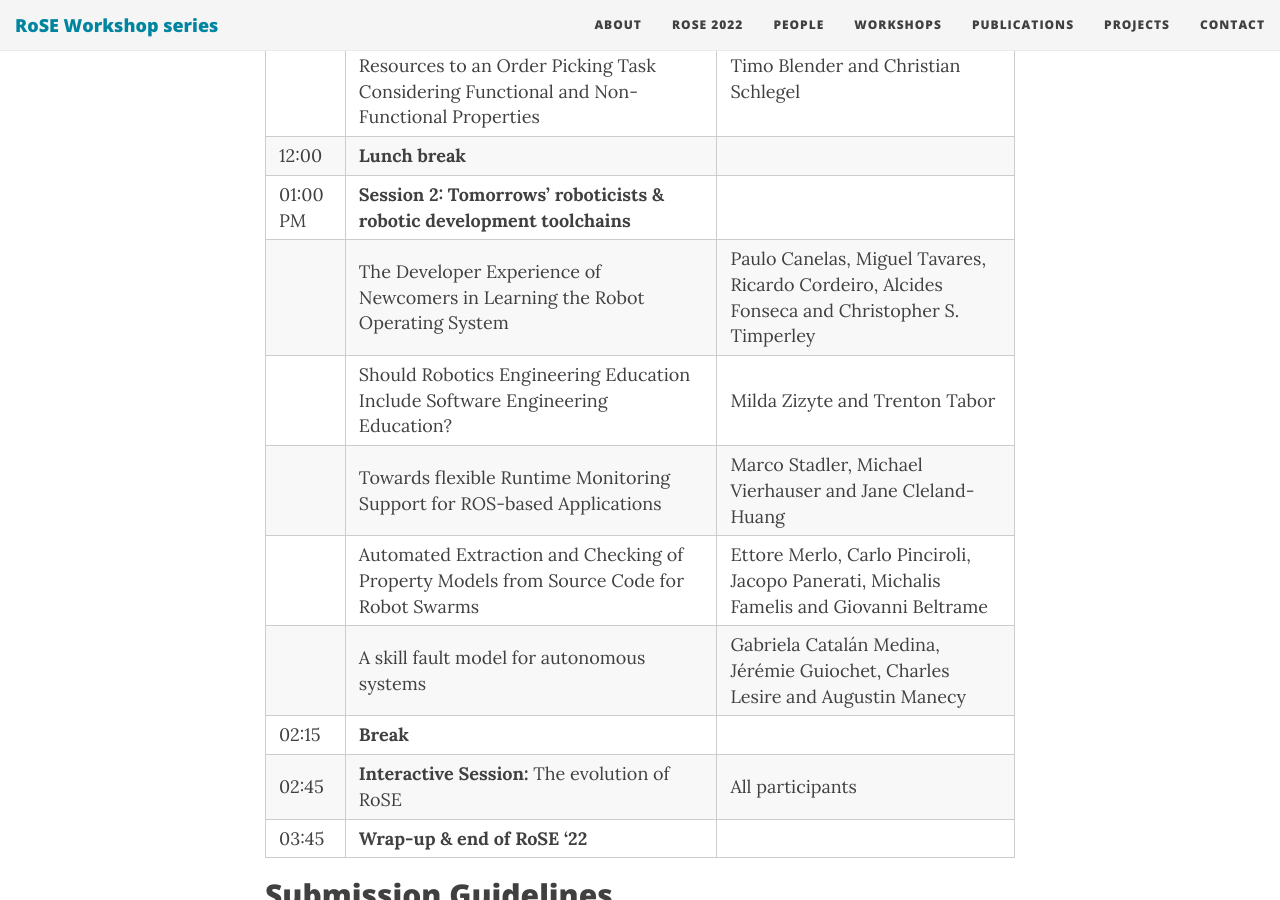
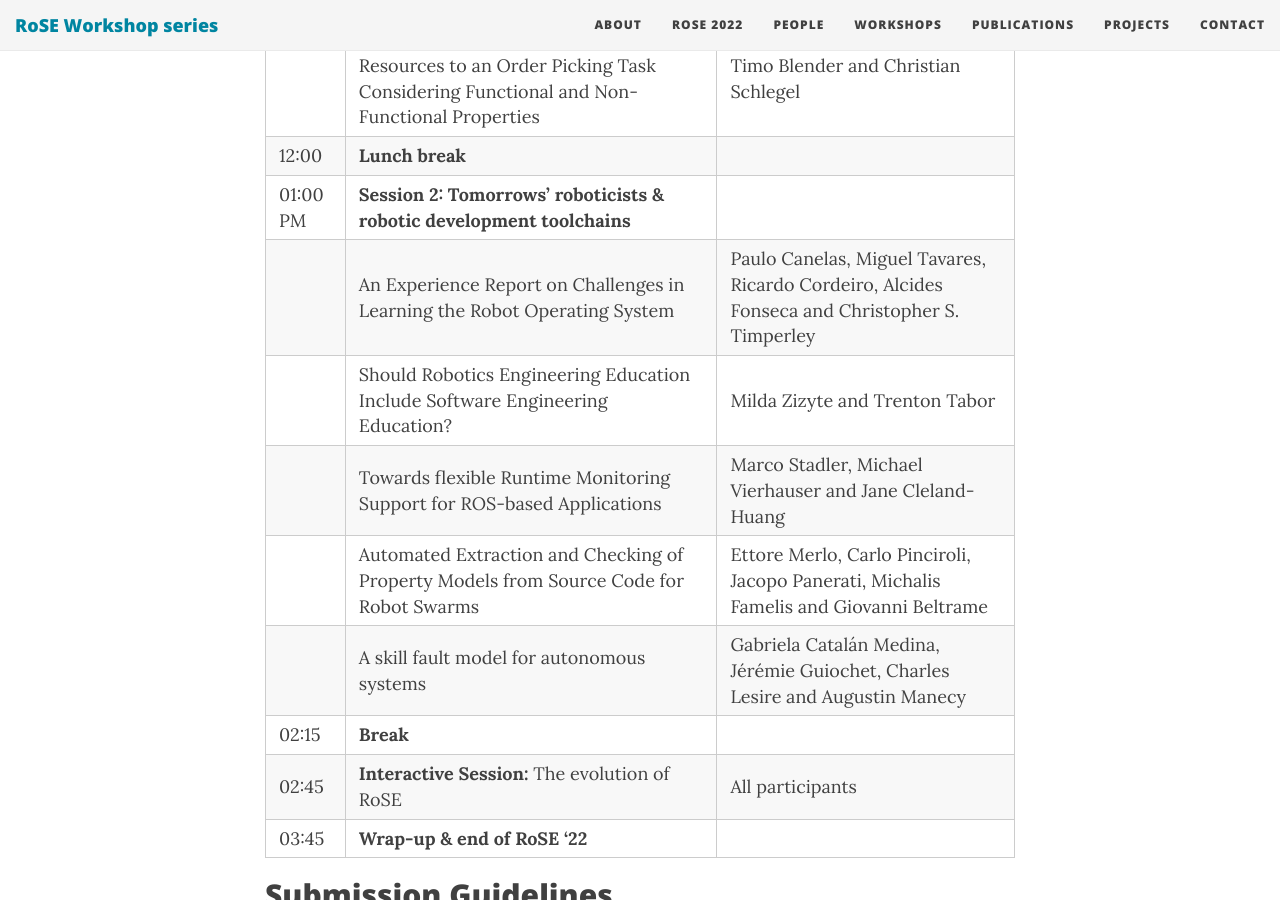
Before and after one commit to rose-workshops/rose-workshops.github.io, a Jekyll site: the page built from rose2022.md, in a window 1280 px wide and 900 px high, scrolled down 2557 px. Built offline with Jekyll 4.4.1, drawn with Linux system fonts in a browser that asks for light colours; nearby versions of some CDN libraries.

Commit message:
Update title of one paper

```diff
--- a/rose2022.md
+++ b/rose2022.md
@@ -58,7 +58,7 @@ Times are displayed in Central European Summer Time (CEST): Amsterdam, Berlin, B
 | | Dynamic Allocation of Service Robot Resources to an Order Picking Task Considering Functional and Non-Functional Properties | Timo Blender and Christian Schlegel |
 | 12:00 | **Lunch break** | |
 | 01:00 PM | **Session 2: Tomorrows' roboticists & robotic development toolchains** | |
-| |  The Developer Experience of Newcomers in Learning the Robot Operating System | Paulo Canelas, Miguel Tavares, Ricardo Cordeiro, Alcides Fonseca and Christopher S. Timperley |
+| |  An Experience Report on Challenges in Learning the Robot Operating System | Paulo Canelas, Miguel Tavares, Ricardo Cordeiro, Alcides Fonseca and Christopher S. Timperley |
 | |  Should Robotics Engineering Education Include Software Engineering Education? | Milda Zizyte and Trenton Tabor |
 | |  Towards flexible Runtime Monitoring Support for ROS-based Applications | Marco Stadler, Michael Vierhauser and Jane Cleland-Huang |
 | |  Automated Extraction and Checking of Property Models from Source Code for Robot Swarms | Ettore Merlo, Carlo Pinciroli, Jacopo Panerati, Michalis Famelis and Giovanni Beltrame |
```
